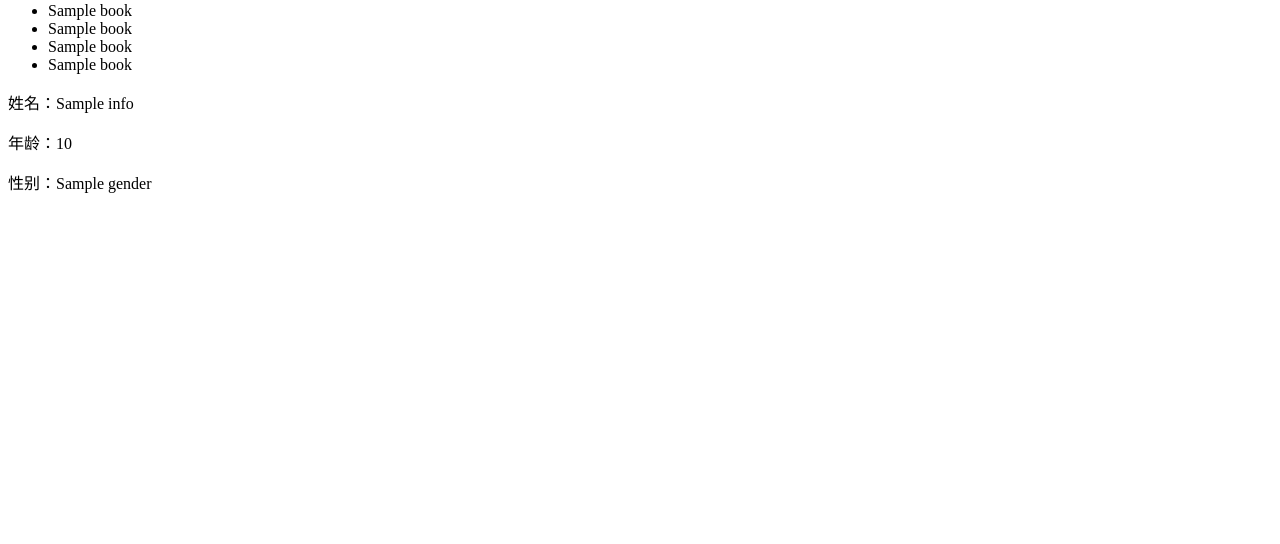
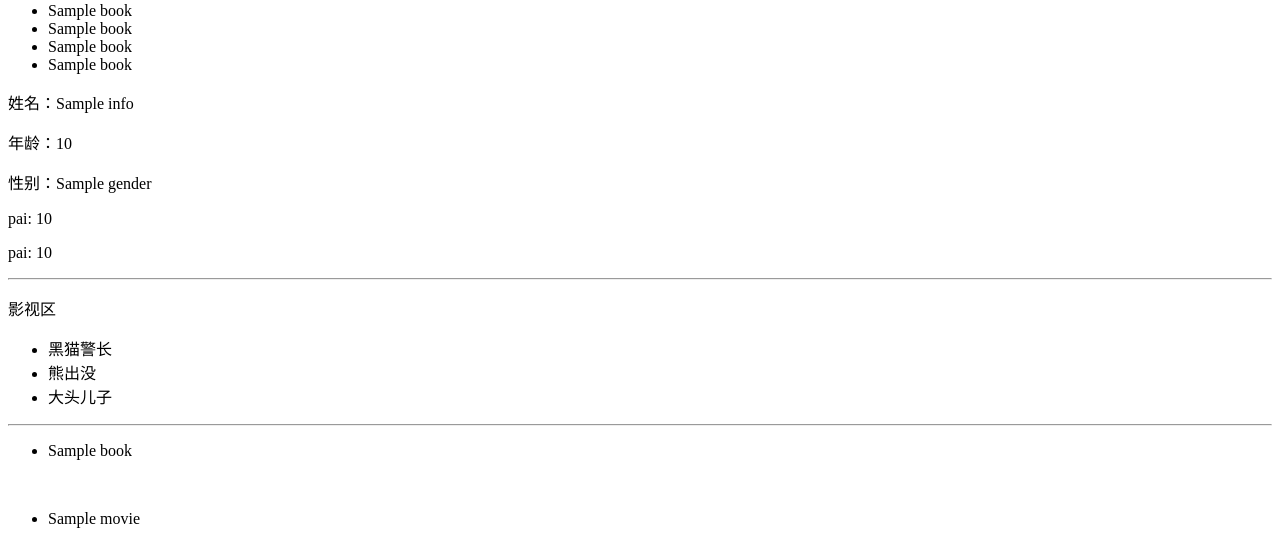
Before and after one commit to aixiu/fastapi-learning, a Python web app: template 08-模板/templates/index.html in a window 1280 px wide. Shown: the part 294-838 px from the top of the page. Before the commit the page ends 487 px from the top, so only its background shows below. Run offline with Jinja, Linux system fonts and the light colour scheme; the template is opened without the code that fills it: most values are stand-ins (such as "Sample title", 1, 10 or a date in 2020).

Commit message:
新课程

```diff
--- a/08-模板/templates/index.html
+++ b/08-模板/templates/index.html
@@ -8,7 +8,7 @@
 </head>
 
 <body>
-    <p>用户名：{{ user }}</p>
+    <p>用户名：{{ user | upper }}</p>
     <p>年龄：{{ age }}</p>
     <p>四大遗珠：{{ books }}</p>
     <p>
@@ -34,6 +34,49 @@
     <p>年龄：{{ info.age }}</p>
     <p>性别：{{ info.gender }}</p>
 
+    <p>pai: {{ pai | round(3) }}</p>
+    <p>pai: {{ pai | round(5) }}</p>
+
+    <hr>
+    <p>影视区</p>
+
+    {% if age > 18 %}
+    <ul>
+        <li>日韩</li>
+        <li>欧美</li>
+        <li>国产</li>
+    </ul>
+    {% else %}
+    <ul>
+        <li>黑猫警长</li>
+        <li>熊出没</li>
+        <li>大头儿子</li>
+    </ul>
+    {% endif %}
+
+    <hr>
+    <ul>
+        {% for book in books %}
+        <li>{{ book }}</li>
+        {% endfor %}
+    </ul>
+
+    <br>
+    {% if age > 18 %}
+    <ul>
+        {% for movie in movies.chengnian_movies %}
+        <li>{{ movie }}</li>
+        {% endfor %}
+    </ul>
+    {% else %}
+    <ul>
+        {% for movie in movies.qingshaonian_movies %}
+        <li>{{ movie }}</li>
+        {% endfor %}
+    </ul>
+
+    {% endif %}
+
 </body>
 
 </html>
```
Also changed, not shown: 07-请求与响应/apps/app02.py (+8 -0 lines), 08-模板/main.py (+7 -1 lines).
